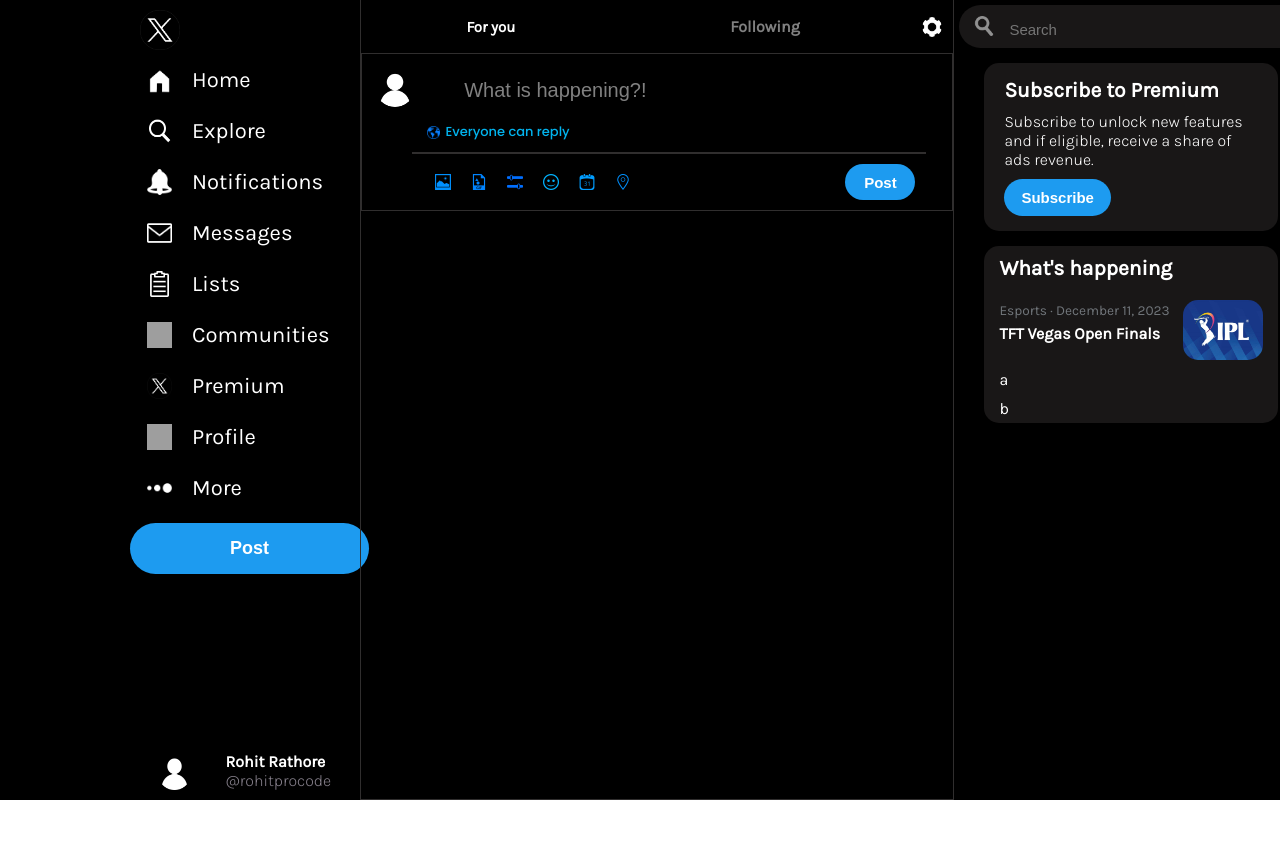
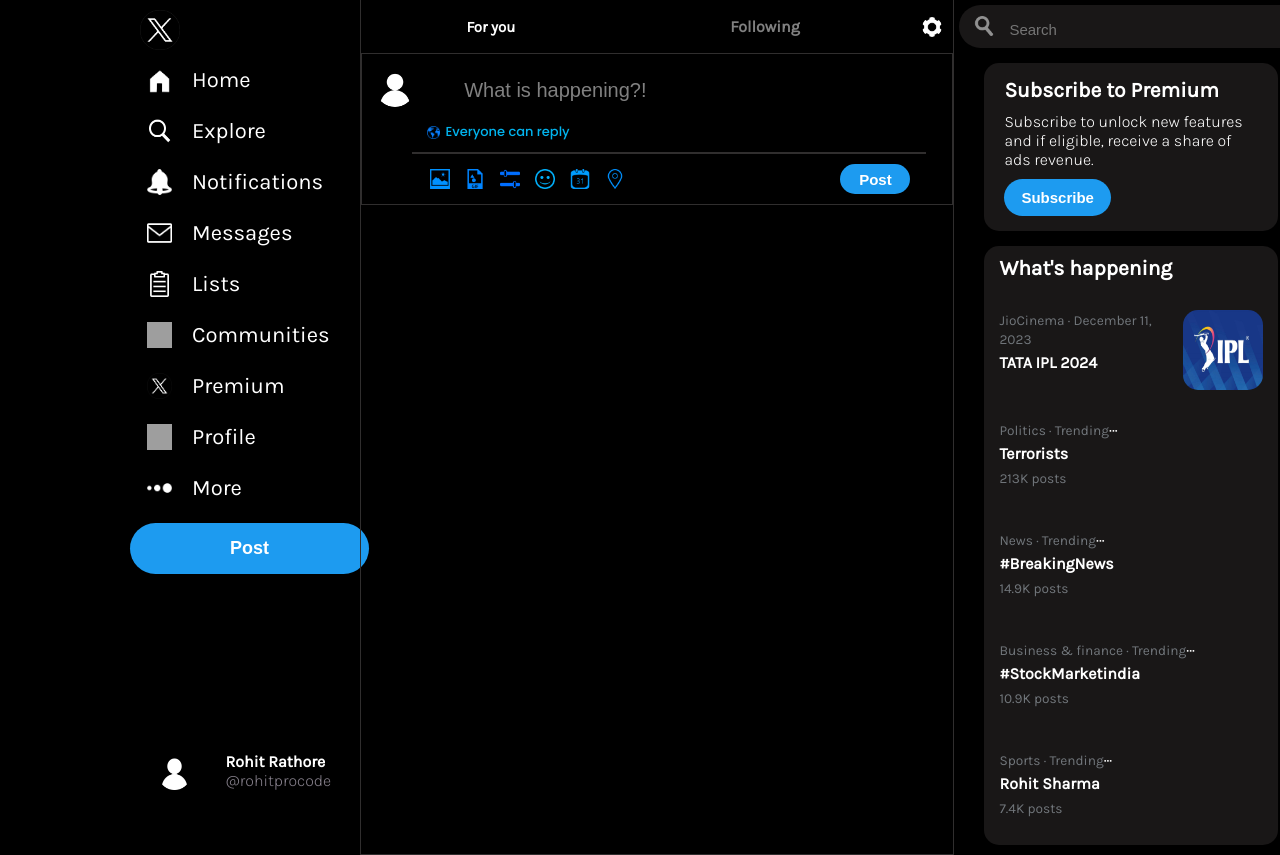
Before and after one commit to rohitprocode/Twitter-Clone-React, a React (Create React App) app: page / in a window 1280 px wide. Shown: the top 855 px of the page. Before the commit the page ends 800 px from the top, so only its background shows below. Built offline with nearby package versions, Linux system fonts and the light colour scheme; grey boxes are pictures that could not be loaded.

Commit message:
Trend Container

```diff
--- a/src/App.css
+++ b/src/App.css
@@ -3,7 +3,7 @@
 .Container{
   background-color: black;
   font-family: "Karla", sans-serif;
-  height: 100vh;
+  /* height: 100vh; */
 }
 
 .twitter-body{
--- a/src/components/MidContainer.css
+++ b/src/components/MidContainer.css
@@ -6,6 +6,7 @@
   border: 0.5px solid rgb(48, 46, 46);
   border-top: 0px;
   width: 37rem;
+  /* background-color: black; */
 }
 
 .header {
@@ -13,6 +14,8 @@
   /* background-color: firebrick; */
   /* padding: 15px; */
   align-items: center;
+  position: sticky;
+  /* margin-bottom: 50px; */
 }
 
 #foryou {
@@ -138,14 +141,17 @@
 }
 
 .imgContainer img{
-  width: 16px;
-  /* margin: 0px 10px; */
-  padding: 10px 10px;
+  width: 20px;
+  margin: 0px 5px 0px 0px;
+  padding: 5px 5px;
+  /* background-color: red; */
 }
 
 .imgContainer img:hover{
   background-color: rgb(25, 25, 25);
-  border-radius: 10%;
+  border-radius: 50%;
+  outline: none;
+  border: none;
 }
 
 .postBtnContent{
--- a/src/components/ThirdContainer.css
+++ b/src/components/ThirdContainer.css
@@ -114,7 +114,7 @@
 
 .Trend-Container{
     /* background-color: rgb(91, 9, 105); */
-    padding: 5px 15px;
+    padding: 15px 15px;
     display: flex;
     justify-content: space-between;
 }
@@ -129,11 +129,12 @@
 }
 
 .Trend-Container div{
-    /* padding: 5px; */
-    /* background-color: red; */
+    /* padding: 10px; */
+    height: 10vh;
+    /* background-color: blue; */
 }
 
-.Trend-Container div span{
+.Trend-Container div .top-span{
     font-size: 13.7px;
     color:rgb(113, 118, 123);
     /* background-color: rosybrown; */
@@ -143,10 +144,18 @@
 
 .Trend-Container div h4{
     margin-top: 5px;
+    margin-bottom: 5px;
 }
-
 .Trend-Container img{
     width: 80px;
     border-radius: 15px;
 
 }
+
+.bottom-span{
+    /* padding: 10px; */
+    /* background-color: red; */
+    color:rgb(113, 118, 123);
+    /* margin:10px; */
+    font-size: 13.7px;
+}
--- a/src/components/ThirdContainer.jsx
+++ b/src/components/ThirdContainer.jsx
@@ -13,23 +13,54 @@ function ThirdContainer() {
       <div className="bottomContainer">
         <div className="PremiumBox">
           <h1>Subscribe to Premium</h1>
-          <p>Subscribe to unlock new features and if eligible, receive a share of ads revenue.</p>
-          <button id="SubscribeBtn" >Subscribe</button>
+          <p>
+            Subscribe to unlock new features and if eligible, receive a share of
+            ads revenue.
+          </p>
+          <button id="SubscribeBtn">Subscribe</button>
         </div>
         <div className="TrendingBox">
           <h1>What's happening</h1>
           <div className="Trend-Container">
             <div>
-            <span>Esports · December 11, 2023</span>
-            <h4>TFT Vegas Open Finals</h4>
+              <span className="top-span">JioCinema · December 11, 2023</span>
+              <h4>TATA IPL 2024</h4>
             </div>
             <img src="../IPL.jpg" alt="" />
           </div>
-          <div className="Trend-Container">a</div>
-          <div className="Trend-Container">b</div>
-          {/* <div className="Trend-Container">c</div> */}
-          {/* <div className="Trend-Container">d</div> */}
-          {/* <div className="Trend-Container">e</div> */}
+          <div className="Trend-Container">
+            <div>
+              <span className="top-span">Politics · Trending</span>
+              <span className="threeDots">···</span>
+              <h4>Terrorists</h4>
+              <span className="bottom-span">213K posts</span>
+            </div>
+          </div>
+          <div className="Trend-Container">
+            <div>
+              <span className="top-span">News · Trending</span>
+              <span className="threeDots">···</span>
+              <h4>#BreakingNews</h4>
+              <span className="bottom-span">14.9K posts</span>
+            </div>
+          </div>
+          <div className="Trend-Container">
+            <div>
+              <span className="top-span">Business & finance · Trending</span>
+              <span className="threeDots">···</span>
+              <h4>#StockMarketindia</h4>
+              <span className="bottom-span">10.9K posts</span>
+            </div>
+          </div>
+          <div className="Trend-Container">
+            <div>
+              <span className="top-span">Sports · Trending</span>
+              <span className="threeDots">···</span>
+              <h4>Rohit Sharma</h4>
+              <span className="bottom-span">7.4K posts </span>
+            </div>
+          </div>
+          {/* <div className="Trend-Container"></div> */}
         </div>
         {/* <div className="FollowBox">c</div> */}
       </div>
```
